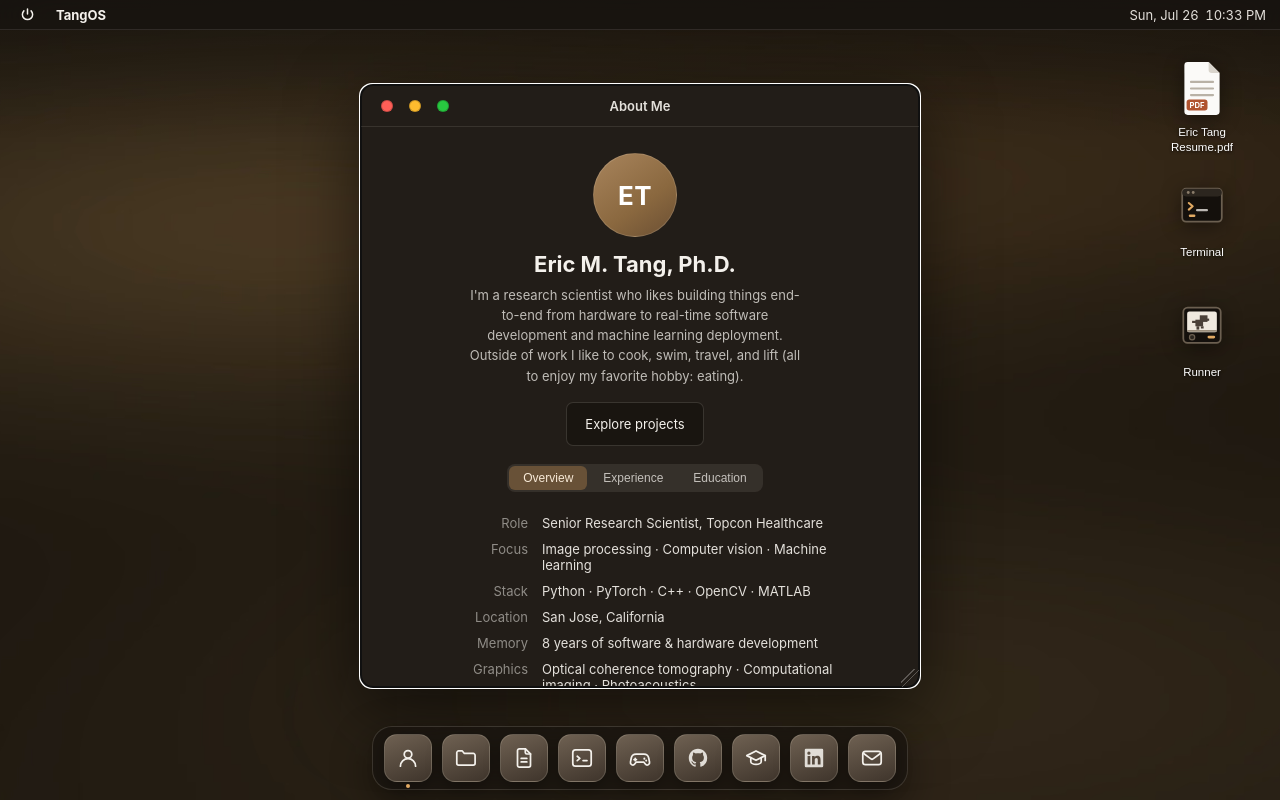
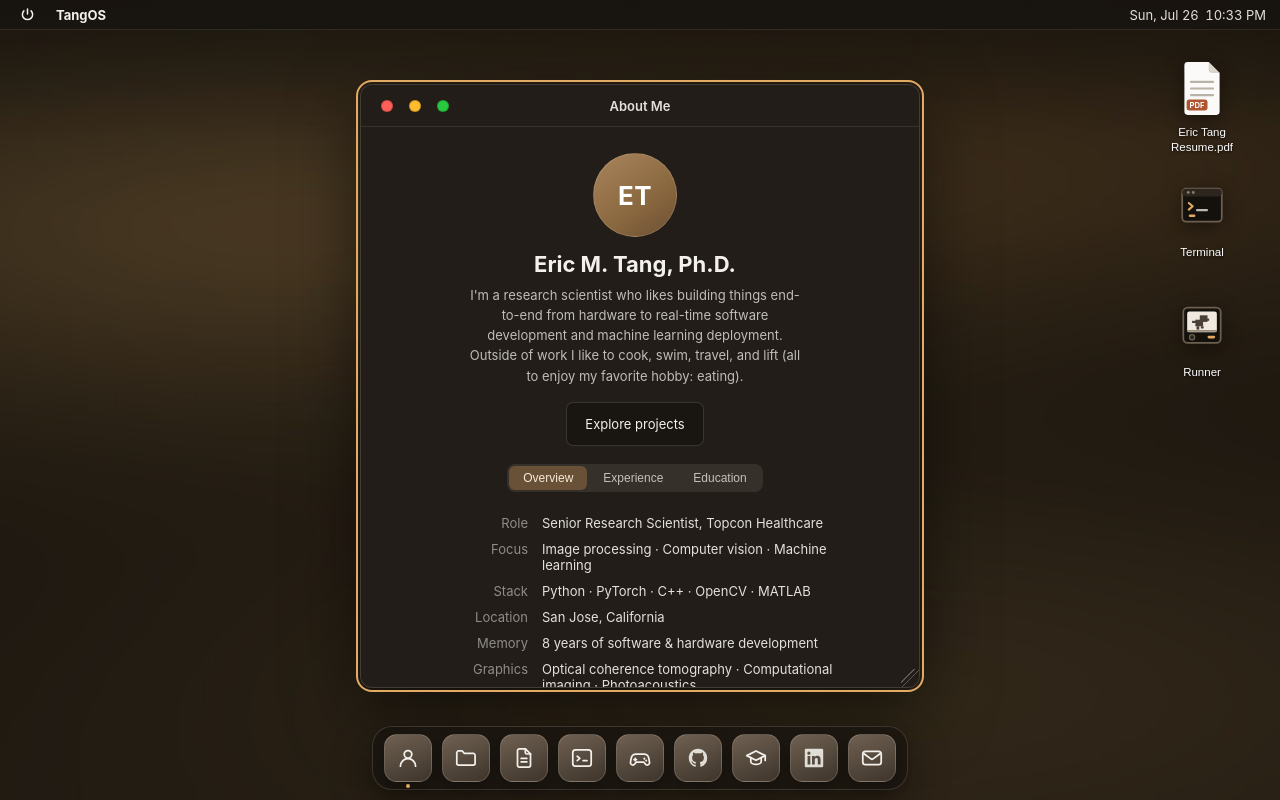
Before and after one commit to tangericm/tang-os, a Next.js app: page / in a window 1280 px wide. Built offline with nearby package versions, Linux system fonts and the light colour scheme.

Commit message:
Match window keyboard focus to the TangOS accent

```diff
--- a/app/globals.css
+++ b/app/globals.css
@@ -321,6 +321,11 @@
   background: var(--surface-window);
   border: 1px solid var(--edge-light);
   box-shadow: var(--shadow-window);
+}
+
+.window:focus-visible {
+  outline: 2px solid var(--accent);
+  outline-offset: 2px;
 }
 
 /* Zoom is sized in JS now (see Window.tsx). A CSS-only `.window-zoomed
```
